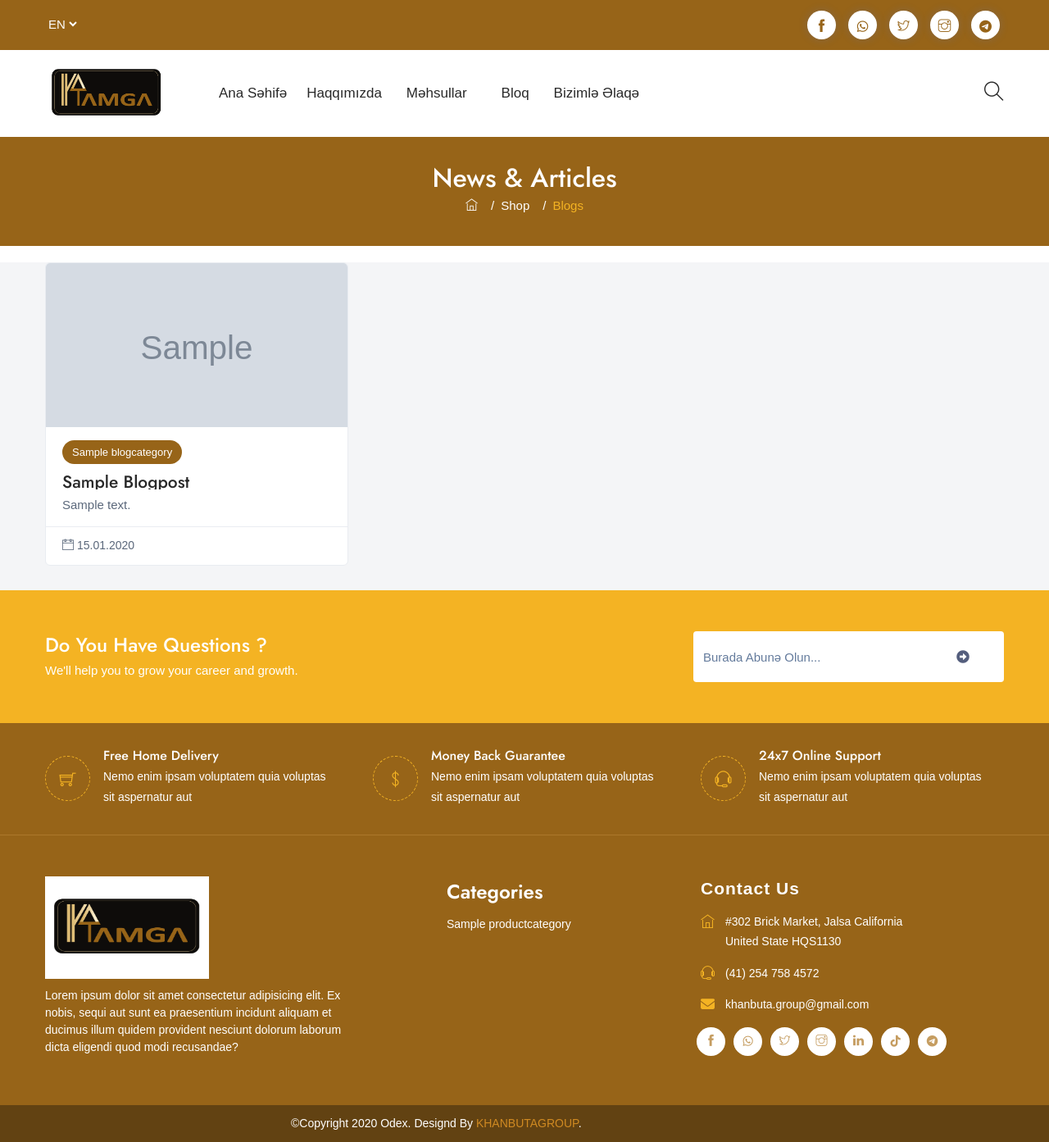
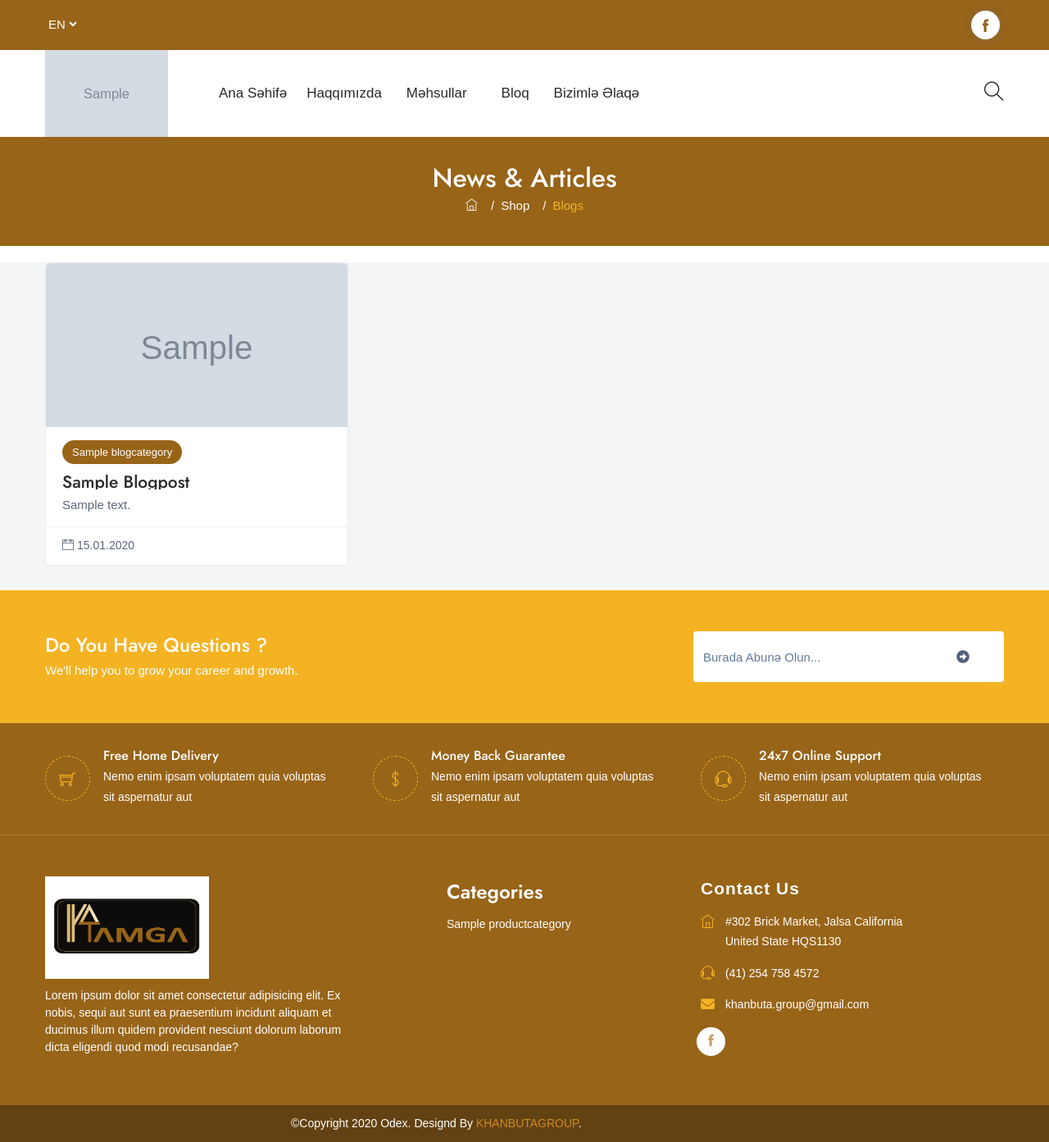
Before and after one commit to Jeihunn/django-cherez, a Django app: template cherez/blog/templates/blog/blog.html in a window 1280 px wide. Shown: the whole page at 82% size. Run offline with Django 5.2, Linux system fonts and the light colour scheme; the template is opened without the code that fills it: values that come from a table or form of the project are taken from there, others are empty; tables that the repository leaves empty hold one stand-in row (values such as "Sample post"); grey boxes marked "Sample" are stand-in pictures; some libraries are stand-ins or nearby versions; some web fonts are replaced.

Commit message:
social_media link add

```diff
--- a/cherez/core/models.py
+++ b/cherez/core/models.py
@@ -120,36 +120,6 @@ class SiteInfo(TimeStampedModel):
         blank=True,
         null=True
     )
-    facebook_url = models.URLField(
-        verbose_name=_("Facebook URL"),
-        blank=True,
-        null=True
-    )
-    whatsapp_url = models.URLField(
-        verbose_name=_("Whatsapp URL"),
-        blank=True,
-        null=True
-    )
-    instagram_url = models.URLField(
-        verbose_name=_("Instagram URL"),
-        blank=True,
-        null=True
-    )
-    linkedin_url = models.URLField(
-        verbose_name=_("Linkedin URL"),
-        blank=True,
-        null=True
-    )
-    tiktok_url = models.URLField(
-        verbose_name=_("Tiktok URL"),
-        blank=True,
-        null=True
-    )
-    telegram_url = models.URLField(
-        verbose_name=_("Telegram URL"),
-        blank=True,
-        null=True
-    )
 
     def __str__(self):
         return self.name
@@ -157,3 +127,29 @@ class SiteInfo(TimeStampedModel):
     class Meta:
         verbose_name = _("Sayt məlumatı")
         verbose_name_plural = _("Sayt məlumatları")
+
+
+class SocialMedia(TimeStampedModel):
+    site_info = models.ForeignKey(
+        "core.SiteInfo",
+        on_delete=models.CASCADE,
+        related_name="social_media_links",
+        verbose_name=_("Sayt məlumatı"),
+    )
+    platform = models.CharField(
+        verbose_name=_("Platform"),
+        max_length=50,
+        choices=[
+            ("facebook", "Facebook"),
+            ("whatsapp", "Whatsapp"),
+            ("instagram", "Instagram"),
+            ("linkedin", "Linkedin"),
+            ("tiktok", "Tiktok"),
+            ("telegram", "Telegram"),
+            # Add other social media platforms if needed
+        ]
+    )
+    url = models.URLField(
+        verbose_name=_("URL"),
+        max_length=255
+    )
--- a/cherez/core/templates/core/includes/_footer.html
+++ b/cherez/core/templates/core/includes/_footer.html
@@ -1,6 +1,7 @@
 {% load static %}
 {% load tags %}
 
+{% get_site_info as site_info %}
 <footer class="dark-footer skin-dark-footer style-2">
     <div class="before-footer">
         <div class="container">
@@ -88,14 +89,21 @@
                         </div>
                         <div class="col-lg-6 col-md-6 text-right">
                             <ul class="footer_social_links">
-                                <li><a href="#"><i class="ti-facebook"></i></a></li>
-                                <li><a href="#"><i class="fa-brands fa-whatsapp"></i></a></li>
-                                <li><a href="#"><i class="ti-twitter"></i></a></li>
-                                <li><a href="#"><i class="ti-instagram"></i></a></li>
-                                <li><a href="#"><i class="ti-linkedin"></i></a></li>
-                                <li><a href="#"><i class="fa-brands fa-tiktok"></i></a></li>
-                                <li><a href="#"><i class="fa-brands fa-telegram"></i></a></li>
-
+                                {% for link in site_info.social_media_links.all %}
+                                {% if link.platform == 'facebook' %}
+                                <li><a href="{{ link.url }}"><i class="ti-facebook"></i></a></li>
+                                {% elif link.platform == 'whatsapp' %}
+                                <li><a href="{{ link.url }}"><i class="fa-brands fa-whatsapp"></i></a></li>
+                                {% elif link.platform == 'instagram' %}
+                                <li><a href="{{ link.url }}"><i class="ti-instagram"></i></a></li>
+                                {% elif link.platform == 'linkedin' %}
+                                <li><a href="{{ link.url }}"><i class="ti-linkedin"></i></a></li>
+                                {% elif link.platform == 'tiktok' %}
+                                <li><a href="{{ link.url }}"><i class="fa-brands fa-tiktok"></i></a></li>
+                                {% elif link.platform == 'telegram' %}
+                                <li><a href="{{ link.url }}"><i class="fa-brands fa-telegram"></i></a></li>
+                                {% endif %}
+                                {% endfor %}
                             </ul>
                         </div>
                     </div>
--- a/cherez/core/templates/core/includes/_header.html
+++ b/cherez/core/templates/core/includes/_header.html
@@ -2,6 +2,7 @@
 {% load i18n %}
 {% load tags %}
 
+{% get_site_info as site_info %}
 <div class="header">
     <!-- Topbar -->
     <div class="header_topbar dark">
@@ -26,18 +27,30 @@
                         </form>
                     </div>
                 </div>
+
+                {% if site_info.social_media_links.all %}
                 <div class="col-lg-6 col-md-6 col-sm-6 col-8">
                     <div class="topbar_menu">
                         <ul class="footer_social_links social">
-                            <li><a href="#"><i class="ti-facebook"></i></a></li>
-                            <li><a href="#"><i class="fa-brands fa-whatsapp"></i></a></li>
-                            <li><a href="#"><i class="ti-twitter"></i></a></li>
-                            <li><a href="#"><i class="ti-instagram"></i></a></li>
-                            <li><a href="#"><i class="fa-brands fa-telegram"></i></a></li>
-
+                            {% for link in site_info.social_media_links.all %}
+                            {% if link.platform == 'facebook' %}
+                            <li><a href="{{ link.url }}"><i class="ti-facebook"></i></a></li>
+                            {% elif link.platform == 'whatsapp' %}
+                            <li><a href="{{ link.url }}"><i class="fa-brands fa-whatsapp"></i></a></li>
+                            {% elif link.platform == 'instagram' %}
+                            <li><a href="{{ link.url }}"><i class="ti-instagram"></i></a></li>
+                            {% elif link.platform == 'linkedin' %}
+                            <li><a href="{{ link.url }}"><i class="ti-linkedin"></i></a></li>
+                            {% elif link.platform == 'tiktok' %}
+                            <li><a href="{{ link.url }}"><i class="fa-brands fa-tiktok"></i></a></li>
+                            {% elif link.platform == 'telegram' %}
+                            <li><a href="{{ link.url }}"><i class="fa-brands fa-telegram"></i></a></li>
+                            {% endif %}
+                            {% endfor %}
                         </ul>
                     </div>
                 </div>
+                {% endif %}
 
             </div>
         </div>
@@ -49,7 +62,7 @@
             <div class="row align-items-center">
                 <div class="col-lg-2 col-md-2 col-sm-3 col-8">
                     <a class="nav-brand" href="{% url "index_view" %}">
-                        <img src="{% static "assets/img/c-logo.png" %}" class="logo" alt="" />
+                        <img src="{{ site_info.logo.url }}" class="logo" alt="logo" />
                     </a>
                 </div>
                 <div class="col-lg-7 col-md-7 col-sm-4 col-2">
--- a/cherez/core/templatetags/tags.py
+++ b/cherez/core/templatetags/tags.py
@@ -1,5 +1,6 @@
 from django import template
 
+from core.models import SiteInfo
 from product.models import ProductCategory
 
 register = template.Library()
@@ -27,3 +28,9 @@ def get_parent_null_categories():
     """
     parent_null_categories = ProductCategory.objects.filter(parent=None)
     return parent_null_categories
+
+
+@register.simple_tag
+def get_site_info():
+    site_info = SiteInfo.objects.last()
+    return site_info
```
Also changed, not shown: cherez/core/admin.py (+14 -2 lines), cherez/product/admin.py (+2 -7 lines).
